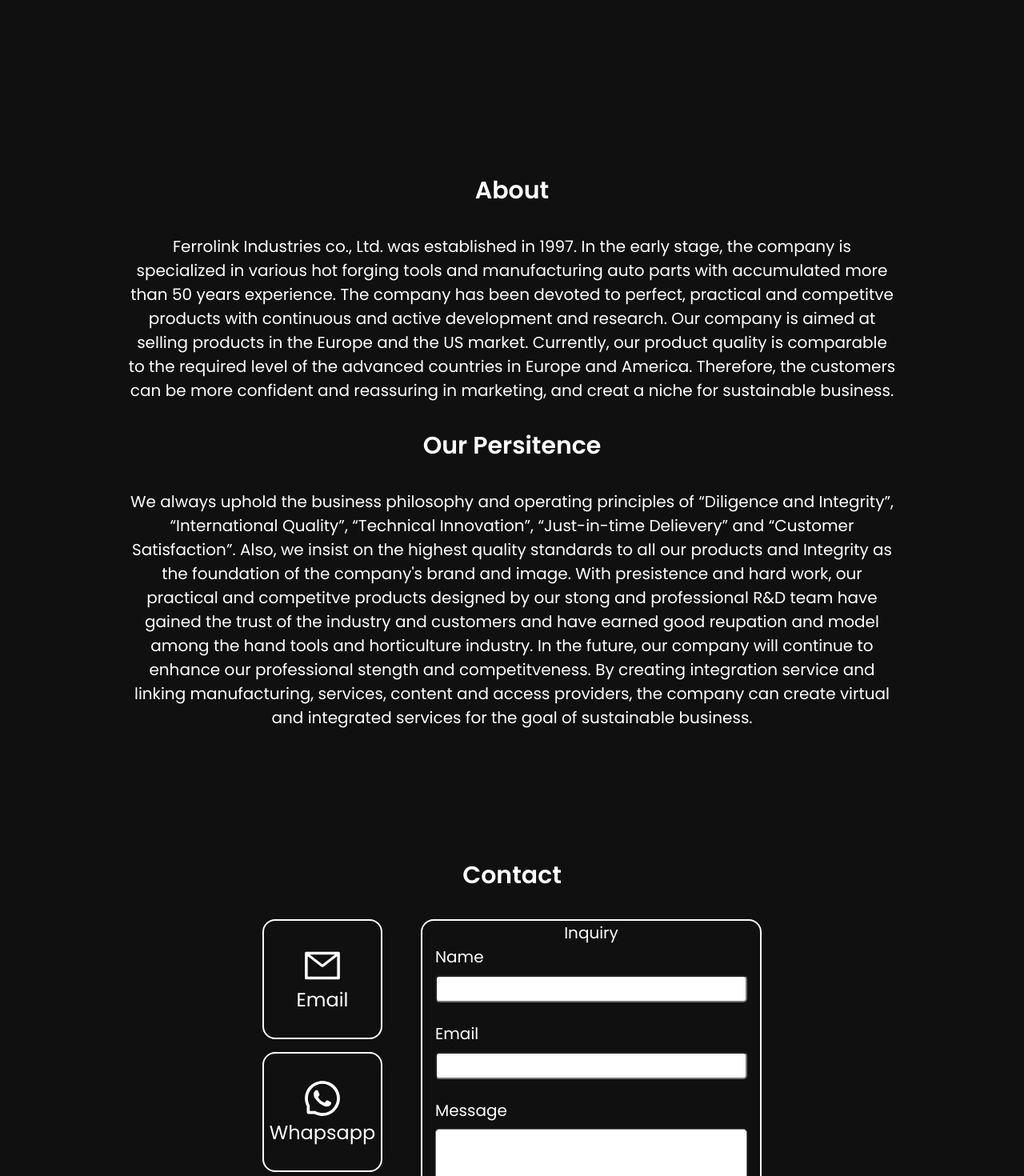
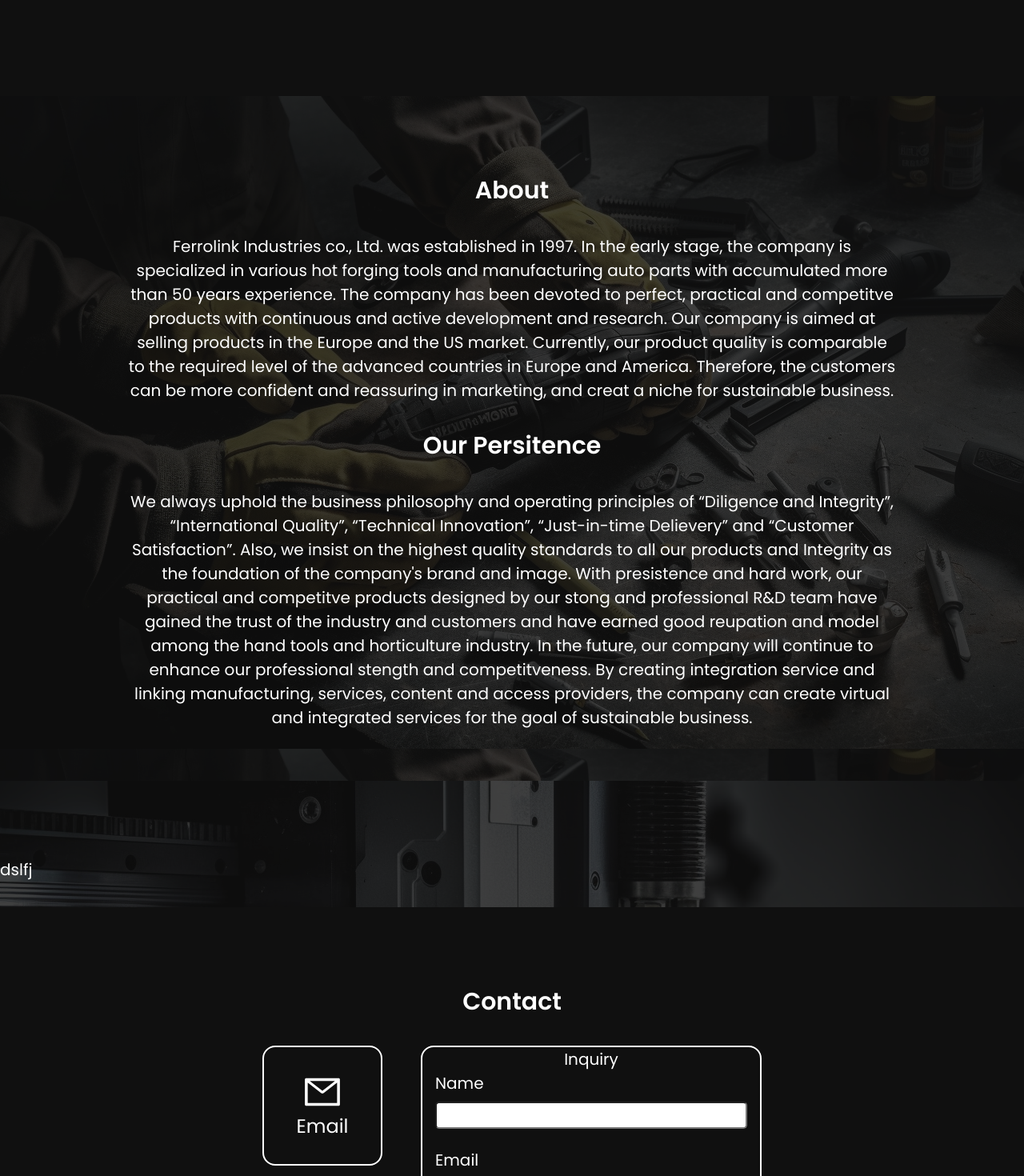
Before and after one commit to kevin420eth/Website-Ferrolink, a React (Create React App) app: page / in a window 1280 px wide. Shown: the part 680-2150 px from the top of the page at 80% size. Built offline with nearby package versions, Linux system fonts and the light colour scheme.

Commit message:
add background image in about section

```diff
--- a/src/App.js
+++ b/src/App.js
@@ -7,6 +7,7 @@
 import Footer from './components/Footer/Footer'
 import Showcase from './components/Showcase/Showcase';
 import SingleProduct from './components/SingleProduct/SingleProduct';
+import Service from './components/Service/Service';
 
 function App() {
   return (
@@ -20,6 +21,7 @@
             <main>
               <Home />
               <About />
+              <Service />
               <Contact />
             </main>
             <footer>
@@ -28,8 +30,8 @@
           </div>
         } />
 
-        <Route path='/product/:productType' element={<Showcase />}/>
-        <Route path='/product/:productType/:productName' element={<SingleProduct />}/>
+        <Route path='/product/:productType' element={<Showcase />} />
+        <Route path='/product/:productType/:productName' element={<SingleProduct />} />
       </Routes>
     </div>
   );
--- a/src/components/About/about.css
+++ b/src/components/About/about.css
@@ -1,5 +1,19 @@
 .about__section {
   text-align: center;
+  position: relative;
+}
+
+.about__section::before {
+  content: "";
+  display: block;
+  position: absolute;
+  top: 0;
+  left: 0;
+  width: 100%;
+  height: 100%;
+  background-image: url('../../assets/materials/1.png');
+  opacity: 0.2;
+  z-index: -1;
 }
 
 .about__container{
--- a/src/components/Header/Header.js
+++ b/src/components/Header/Header.js
@@ -16,6 +16,7 @@
         <a className='navbar__link' href='/#top'>Home</a>
         <a className='navbar__link' href='/product/hammer'>Product</a>
         <a className='navbar__link' href='/#about'>About</a>
+        <a className='navbar__link' href='/#service'>Services</a>
         <a className='navbar__link' href='/#contact'>Contact</a>
       </nav>
     </div>
--- /dev/null
+++ b/src/components/Service/Service.jsx
@@ -0,0 +1,12 @@
+import React from 'react'
+import './service.css'
+
+const service = () => {
+  return (
+    <section className='section service_section' id='section'>
+      <p className="service_content">dslfj</p>
+    </section>
+  )
+}
+
+export default service
--- /dev/null
+++ b/src/components/Service/service.css
@@ -0,0 +1,16 @@
+.service_section{
+    position: relative;
+}
+
+.service_section::before{
+    content: "";
+    display: block;
+    position: absolute;
+    top: 0;
+    left: 0;
+    width: 100%;
+    height: 100%;
+    background-image: url('../../assets/materials/2.png');
+    opacity: 0.2;
+    z-index: -1;
+}
```
Also changed, not shown: src/assets/materials/1.png (added), src/assets/materials/2.png (added).
